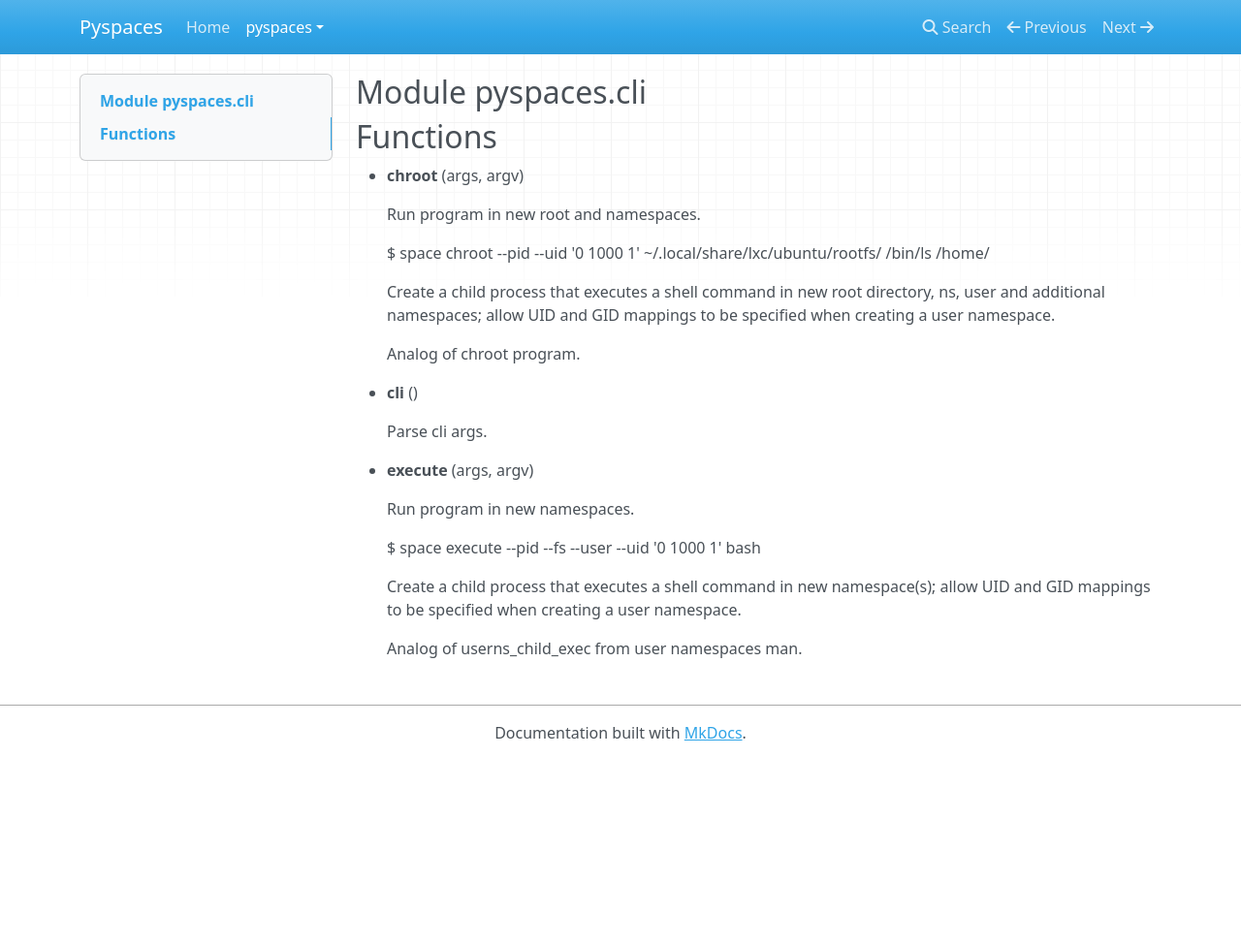
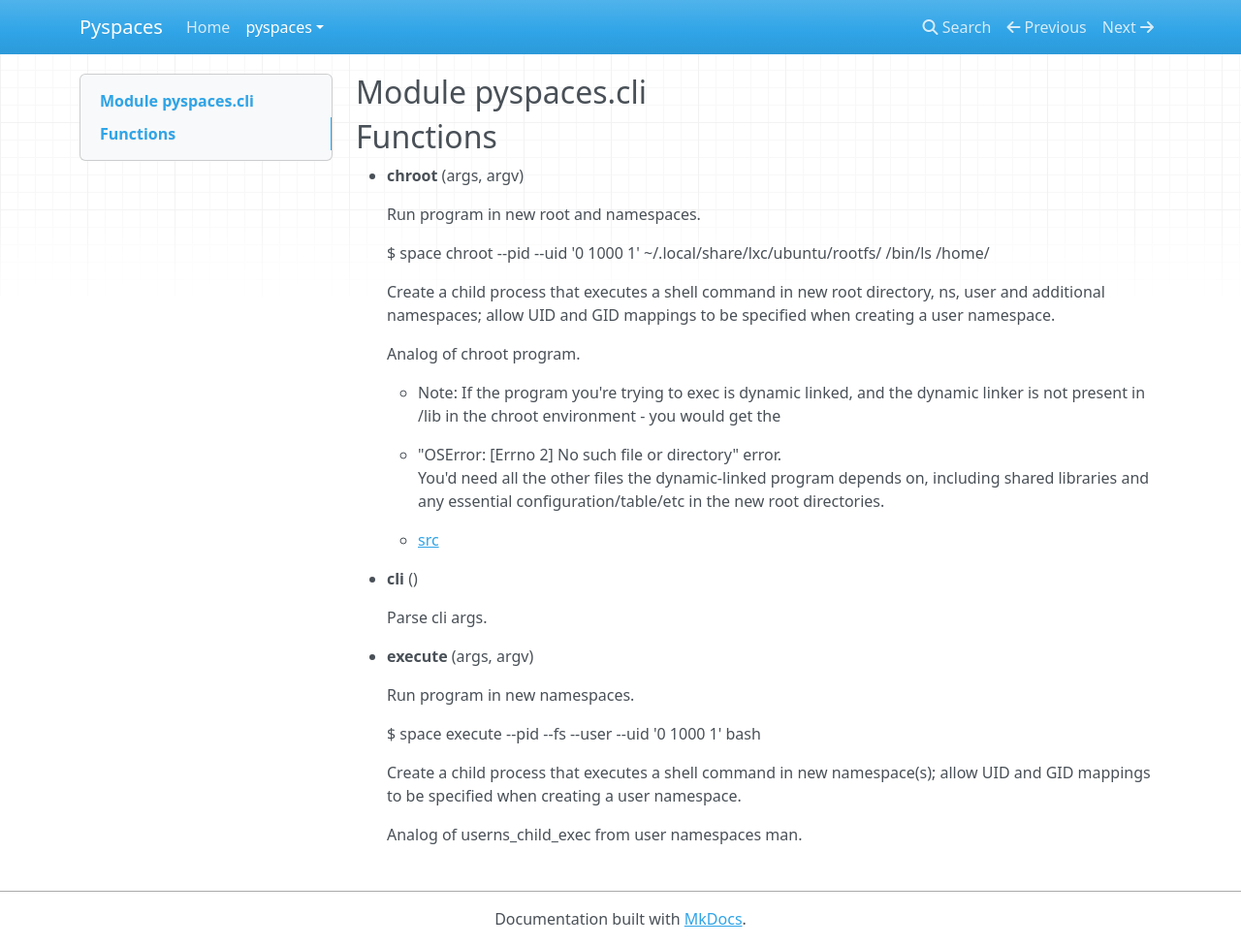
Before and after one commit to Friz-zy/pyspaces, an MkDocs documentation site: the page built from docs/pyspaces/cli.md, in a window 1280 px wide and 976 px high. Shown: the whole window at 97% size. Built offline with MkDocs 1.6.1, drawn with Linux system fonts in a browser that asks for light colours; nearby versions of some CDN libraries; old or Windows-style settings are respelled for this version of MkDocs.

Commit message:
up docstrings for chroot

```diff
--- a/docs/pyspaces/cli.md
+++ b/docs/pyspaces/cli.md
@@ -15,6 +15,19 @@ and GID mappings to be specified when creating a user namespace.
 
     Analog of chroot program.
 
+
+    * Note: If the program you're trying to exec is dynamic
+linked, and the dynamic linker is not present in /lib
+in the chroot environment - you would get the
+
+    * "OSError: [Errno 2] No such file or directory" error.
+You'd need all the other files the dynamic-linked
+program depends on, including shared libraries and
+any essential configuration/table/etc in the new
+root directories.
+
+    * [src](http://www.ciiycode.com/0JiJzPgggqPg/why-doesnt-exec-work-after-chroot)
+
 - **cli** ()
 
     Parse cli args.
```
Also changed, not shown: CHANGELOG.md (+2 -0 lines), docs/pyspaces/process.md (+13 -0 lines), 2 other files.
